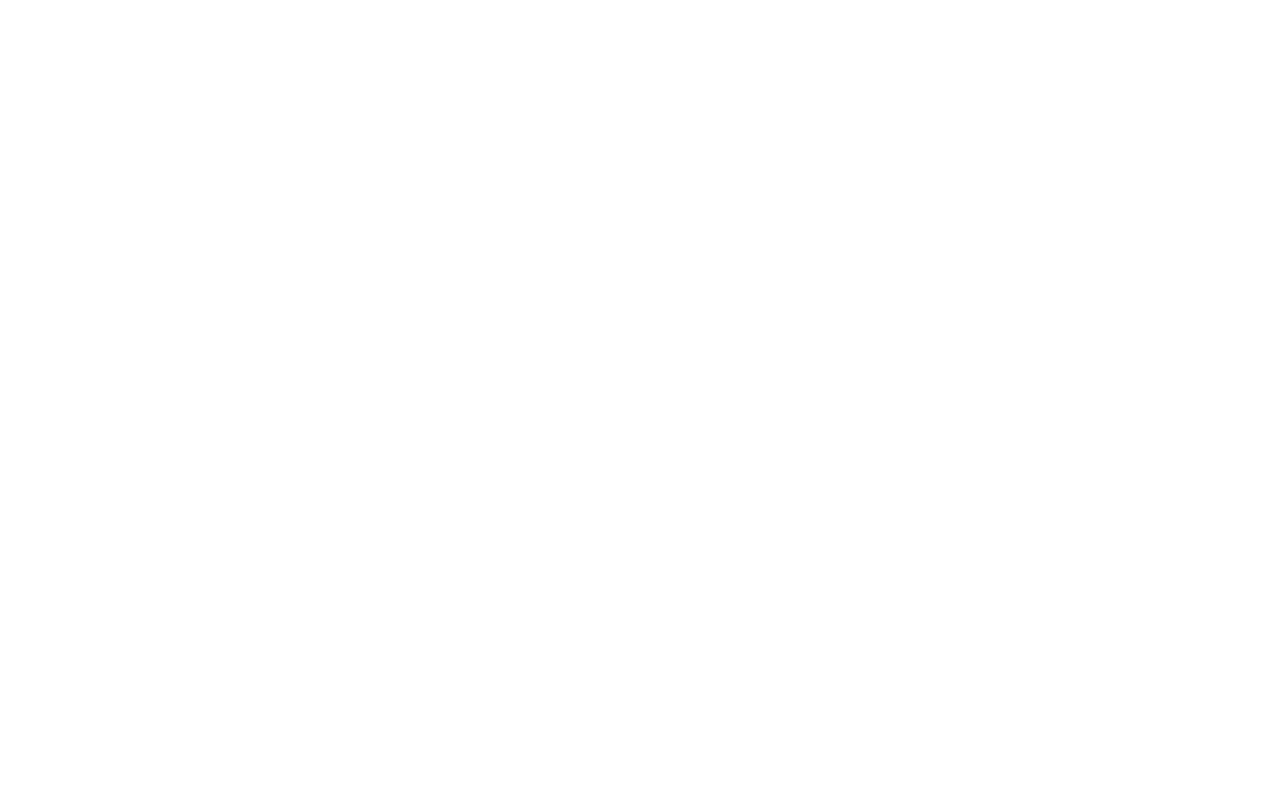
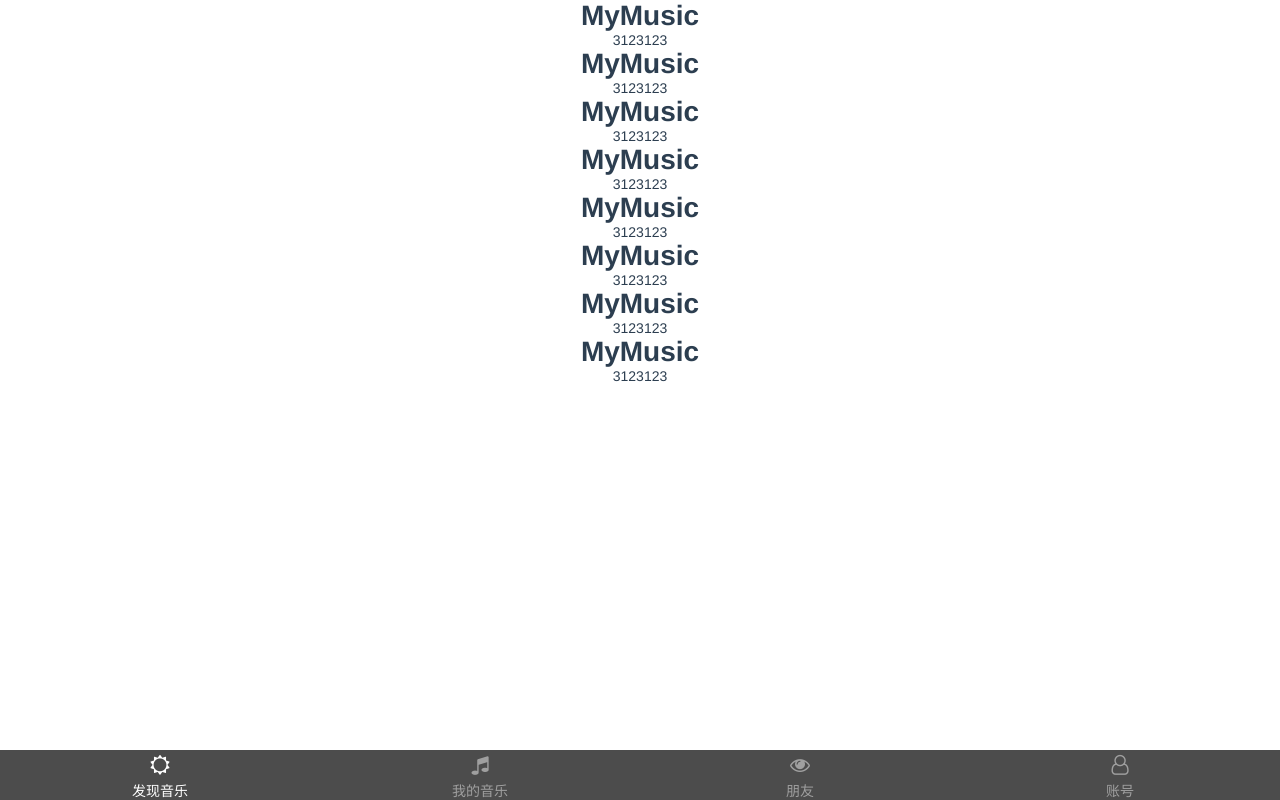
Before and after one commit to Earlzs/vue, a Vue app: page /#/mymusic in a window 1280 px wide. Built offline with nearby package versions, Linux system fonts and the light colour scheme.

Commit message:
'路由控制'

```diff
--- a/config/index.js
+++ b/config/index.js
@@ -23,7 +23,7 @@
   },
   dev: {
     env: require('./dev.env'),
-    port: 8080,
+    port: 8888,
     autoOpenBrowser: true,
     assetsSubDirectory: 'static',
     assetsPublicPath: '/',
--- a/src/App.vue
+++ b/src/App.vue
@@ -1,12 +1,21 @@
 <template>
 <div id="app">
+  <transition name="bounce" mode="out-in">
     <router-view></router-view>
+  </transition>
+  <v-footer></v-footer>
 </div>
 </template>
 
 <script>
+import footer from './components//Footer.vue';
+
+
 export default {
   name: 'app',
+  components: {
+    'v-footer': footer,
+  },
 }
 </script>
 
@@ -18,7 +27,30 @@
   text-align: center;
   color: #2c3e50;
   font-size: 14px;
-    height:100%;
-    width:100%;
+  height: 100%;
+  width: 100%;
+}
+
+
+/*组件切换的动画*/
+
+.bounce-enter-active {
+  animation: bounce-in .5s;
+}
+
+.bounce-leave-active {
+  animation: bounce-in .5s reverse;
+}
+
+@keyframes bounce-in {
+  0% {
+    transform: scale(0);
+  }
+  50% {
+    transform: scale(1.5);
+  }
+  100% {
+    transform: scale(1);
+  }
 }
 </style>
--- /dev/null
+++ b/src/components/Discover.vue
@@ -0,0 +1,17 @@
+<template>
+    <h1>discover</h1>
+</template>
+
+<script>
+export default {
+    name: 'discover',
+    data: function() {
+        return {}
+    },
+    methods: {}
+}
+</script>
+
+<style scoped>
+
+</style>
--- /dev/null
+++ b/src/components/Footer.vue
@@ -0,0 +1,35 @@
+<template>
+<div class='footer'>
+
+    <router-link to='/discover' class='active footer-item'>
+            <i class="fa fa-sun-o" aria-hidden="true"></i>
+            <br/> 发现音乐
+    </router-link>
+    <router-link to='/mymusic' class='footer-item'>
+            <i class="fa fa-music" aria-hidden="true"></i>
+            <br/> 我的音乐
+    </router-link>
+    <router-link to='friend' class='footer-item'>
+            <i class="fa fa-eye" aria-hidden="true"></i>
+            <br/> 朋友
+    </router-link>
+    <router-link to='me' class='footer-item'>
+            <i class="fa fa-user-o" aria-hidden="true"></i>
+            <br/> 账号
+    </router-link>
+</div>
+</template>
+
+<script>
+export default {
+    name: 'footer',
+    data: function() {
+        return {}
+    },
+    methods: {}
+}
+</script>
+
+<style lang='scss' scoped>
+@import '../styles/footer.scss'
+</style>
--- /dev/null
+++ b/src/components/Frirend.vue
@@ -0,0 +1,17 @@
+<template>
+    <h1>firends</h1>
+</template>
+
+<script>
+export default {
+    name: 'firends',
+    data: function() {
+        return {}
+    },
+    methods: {}
+}
+</script>
+
+<style scoped>
+
+</style>
--- /dev/null
+++ b/src/components/Me.vue
@@ -0,0 +1,17 @@
+<template>
+    <h1>ME</h1>
+</template>
+
+<script>
+export default {
+    name: 'Me',
+    data: function() {
+        return {}
+    },
+    methods: {}
+}
+</script>
+
+<style scoped>
+
+</style>
--- /dev/null
+++ b/src/components/Mymusic.vue
@@ -0,0 +1,35 @@
+<template>
+   <div>
+    <h1>MyMusic</h1>
+        <p>3123123</p>
+          <h1>MyMusic</h1>
+        <p>3123123</p>
+          <h1>MyMusic</h1>
+        <p>3123123</p>
+
+          <h1>MyMusic</h1>
+        <p>3123123</p>
+          <h1>MyMusic</h1>
+        <p>3123123</p>  <h1>MyMusic</h1>
+        <p>3123123</p>
+          <h1>MyMusic</h1>
+        <p>3123123</p>
+
+          <h1>MyMusic</h1>
+        <p>3123123</p>
+        </div>
+</template>
+
+<script>
+export default {
+    name: 'Mymusic',
+    data: function() {
+        return {}
+    },
+    methods: {}
+}
+</script>
+
+<style scoped>
+
+</style>
--- a/src/router/index.js
+++ b/src/router/index.js
@@ -5,8 +5,10 @@
 
 
 const Home=resolve=>require(['@/components/Home'], resolve);
-
-
+const Friend=resolve=>require(['@/components/Frirend'],resolve)
+const Me=resolve=>require(['@/components/Me'],resolve)
+const Mymusic=resolve=>require(['@/components/Mymusic'],resolve)
+const Discover=resolve=>require(['@/components/Discover'],resolve)
 Vue.use(Router)
 
 export default new Router({
@@ -16,9 +18,21 @@
       component: Home
     },
     {
-      path: '/home',
-      name: "home",
-      component: Home,
+      path: '/friend',
+      name: "friend",
+      component: Friend,
+    }, {
+      path: '/discover',
+      name: "discover",
+      component: Discover,
+    }, {
+      path: '/mymusic',
+      name: "mymusic",
+      component: Mymusic,
+    }, {
+      path: '/me',
+      name: "me",
+      component: Me,
     }
   ]
 })
--- /dev/null
+++ b/src/styles/footer.scss
@@ -0,0 +1,24 @@
+.footer {
+  height: 50px;
+  width: 100%;
+  display: flex;
+  position: absolute;
+  bottom: 0;
+  background-color: rgba(0, 0, 0, 0.7);
+  justify-content: space-around;
+  .footer-item {
+    color: rgba(204, 204, 204, 0.65);
+    flex: 1;
+    i {
+      font-size: 20px;
+      margin: 5px;
+      color: rgba(204, 204, 204, 0.65);
+    }
+  }
+  .active {
+    color: #fff;
+    i {
+      color: #fff;
+    }
+  }
+}
```
Lines whose indentation alone changed are shown as unchanged.
